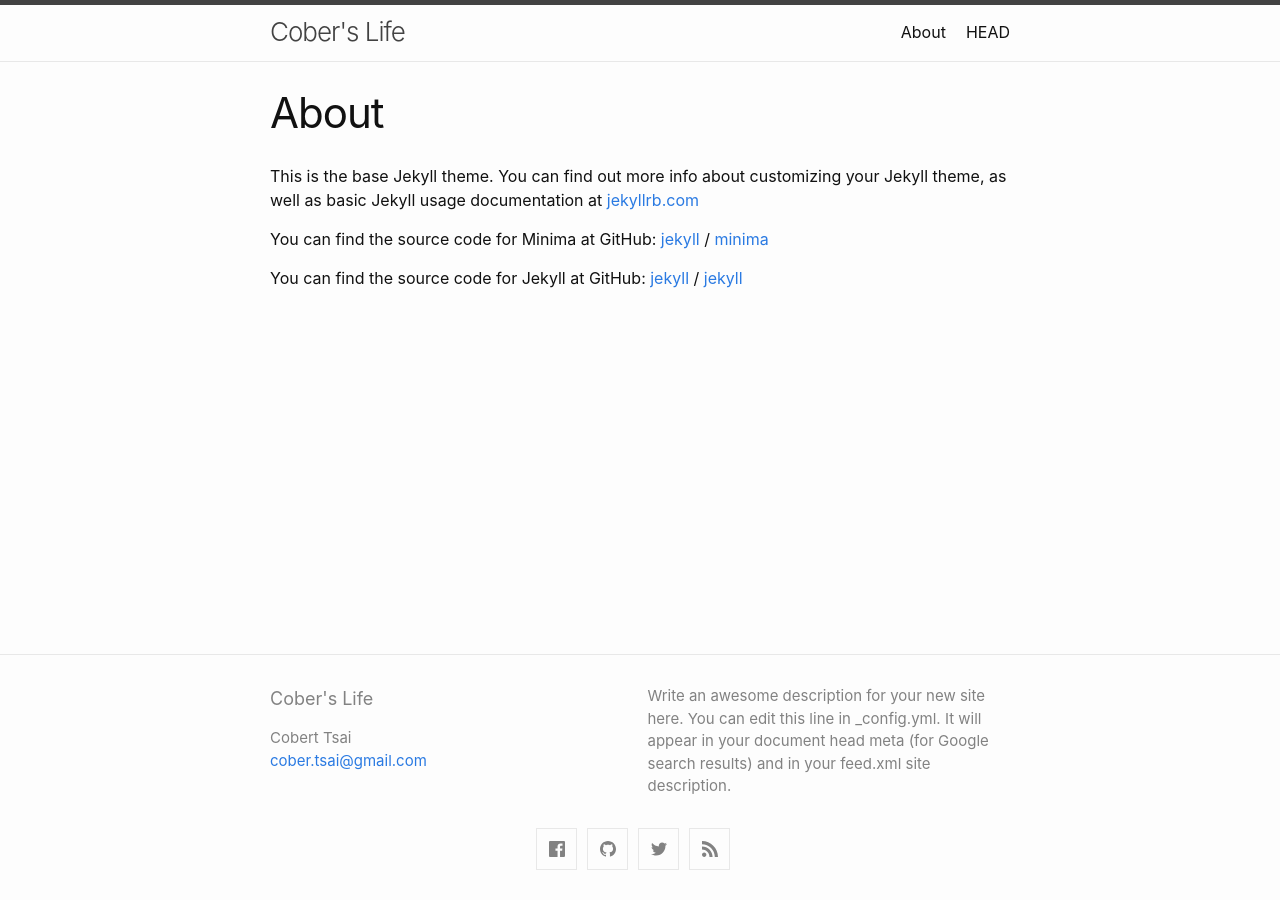
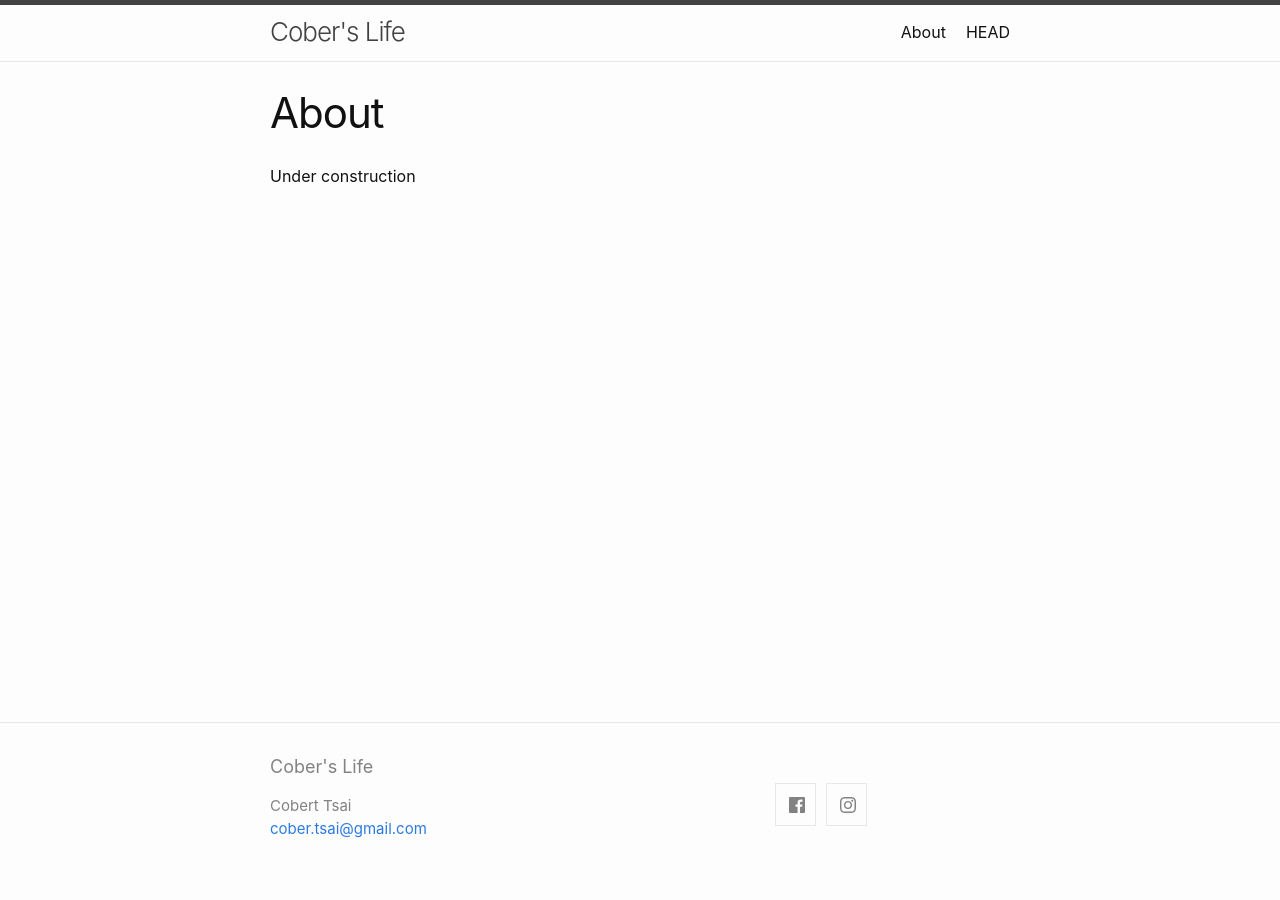
Before and after one commit to cobertsai/blog, a Jekyll site: the page built from about.md, in a window 1280 px wide. Built offline with Jekyll 4.4.1, drawn with Linux system fonts in a browser that asks for light colours.

```diff
--- a/_config.yml
+++ b/_config.yml
@@ -2,9 +2,6 @@ title: Cober's Life
 author: Cobert Tsai
 email: cober.tsai@gmail.com
 description: > # this means to ignore newlines until "twitter_username:"
-  Write an awesome description for your new site here. You can edit this
-  line in _config.yml. It will appear in your document head meta (for
-  Google search results) and in your feed.xml site description.
 
 show_excerpts: false # set to true to show excerpts on the homepage
 
@@ -15,13 +12,13 @@ minima:
 
   # generate social links in footer
   social_links:
-    twitter: jekyllrb
-    github:  jekyll
-    rss: rss
+    #twitter: jekyllrb
+    #github:  jekyll
+    #rss: rss
     # dribbble: jekyll
-    facebook: maple15973
+    facebook: cober.tsai
     # flickr:   jekyll
-    # instagram: jekyll
+    instagram: maple15973
     # linkedin: jekyll
     # pinterest: jekyll
     # youtube: jekyll
--- a/_layouts/home.html
+++ b/_layouts/home.html
@@ -28,7 +28,7 @@ layout: default
       {%- endfor -%}
     </ul>
 
-    <p class="feed-subscribe"><svg class="svg-icon orange"><use xlink:href="{{ '/assets/minima-social-icons.svg#rss' | relative_url }}"></use></svg><a href="{{ "/feed.xml" | relative_url }}">Subscribe</a></p>
+    <!-- <p class="feed-subscribe"><svg class="svg-icon orange"><use xlink:href="{{ '/assets/minima-social-icons.svg#rss' | relative_url }}"></use></svg><a href="{{ "/feed.xml" | relative_url }}">Subscribe</a></p> -->
   {%- endif -%}
 
 </div>
--- a/about.md
+++ b/about.md
@@ -4,15 +4,4 @@ title: About
 permalink: /about/
 ---
 
-This is the base Jekyll theme. You can find out more info about customizing your Jekyll theme, as well as basic Jekyll usage documentation at [jekyllrb.com](https://jekyllrb.com/)
-
-You can find the source code for Minima at GitHub:
-[jekyll][jekyll-organization] /
-[minima](https://github.com/jekyll/minima)
-
-You can find the source code for Jekyll at GitHub:
-[jekyll][jekyll-organization] /
-[jekyll](https://github.com/jekyll/jekyll)
-
-
-[jekyll-organization]: https://github.com/jekyll
+Under construction
```
Also changed, not shown: _posts/2016-05-19-super-short-article.md (deleted, +0 -7 lines), _posts/2016-05-20-my-example-post.md (deleted, +0 -12 lines), _posts/2016-05-20-super-long-article.md (deleted, +0 -11 lines), _posts/2016-05-20-this-post-demonstrates-post-content-styles.md (deleted, +0 -105 lines), _posts/2016-05-20-welcome-to-jekyll.md (deleted, +0 -22 lines), _posts/2019-01-27-hello-2019.md (added, +16 -0 lines).
